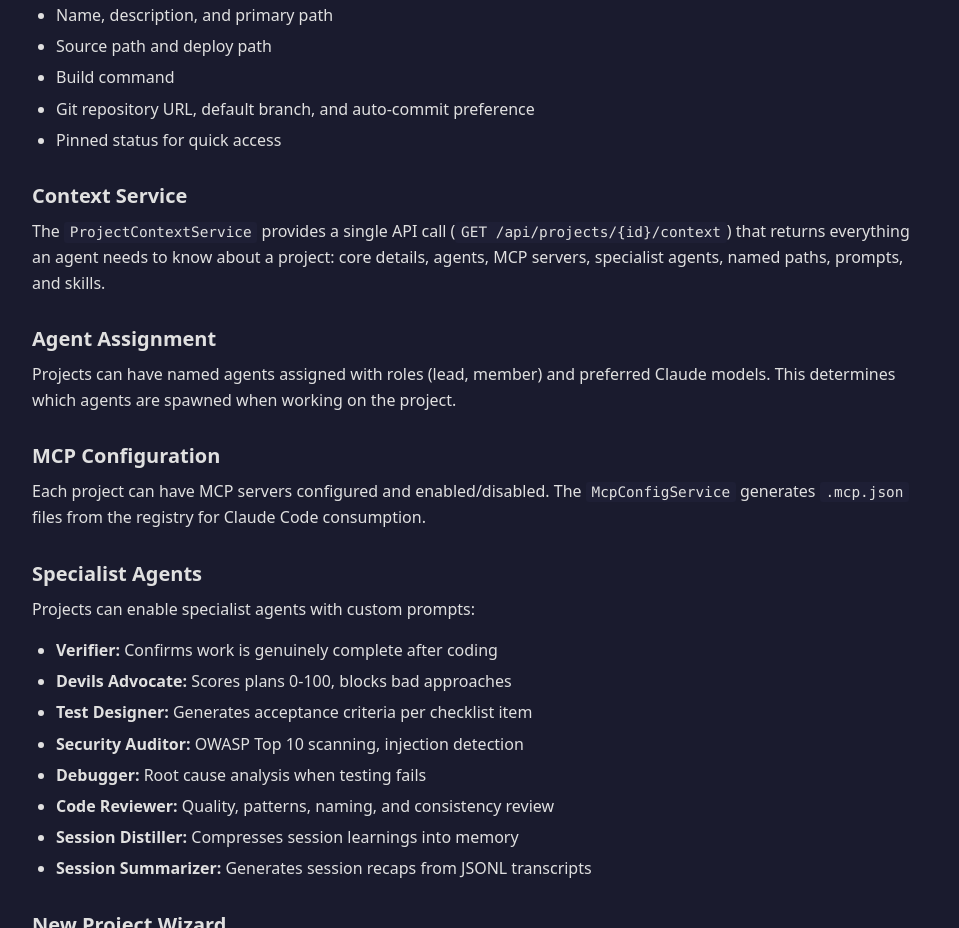
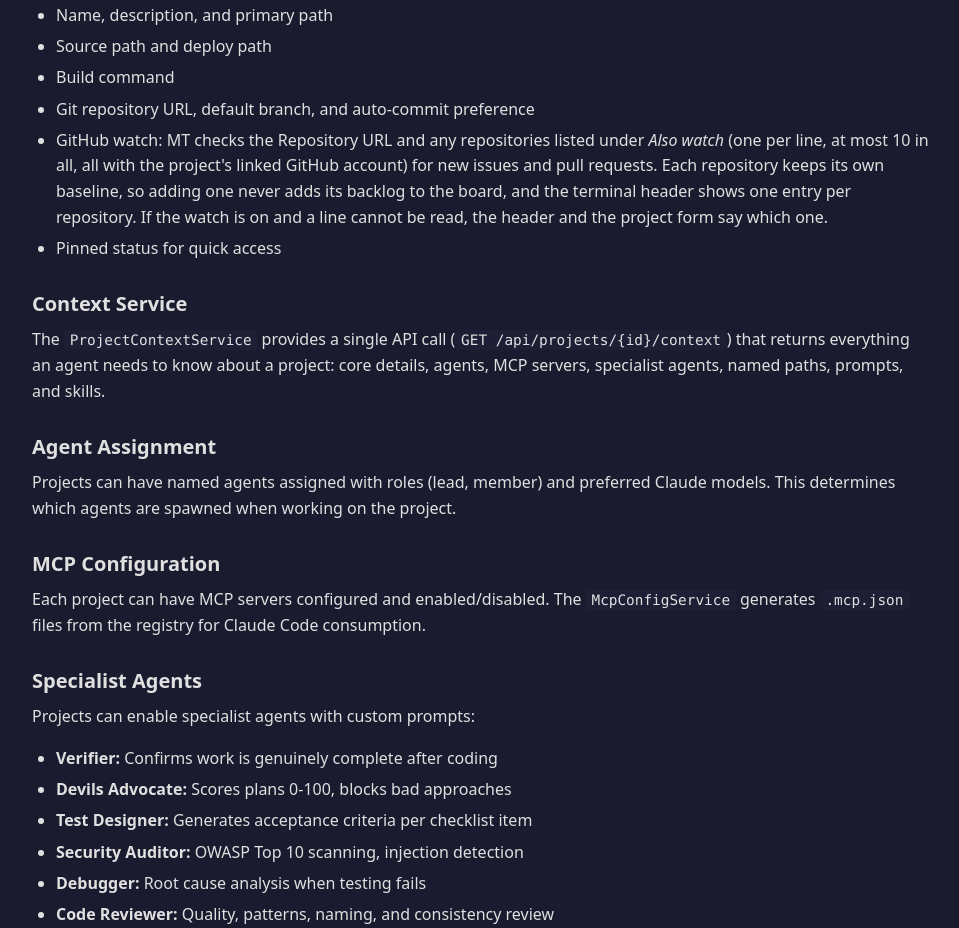
Before and after one commit to ClarionLive/multiterminal, a website: page docs/html/features.html in a window 1280 px wide. Shown: the part 9876-10804 px from the top of the page, without its empty margins (288-1247 px from the left). Drawn offline with Linux system fonts and the light colour scheme.

Commit message:
[a923589f] Docs: watch list, github_extra_repos, per-repo reset and header
Co-Authored-By: Claude Opus 5.5 <noreply@anthropic.com>

```diff
--- a/docs/html/features.html
+++ b/docs/html/features.html
@@ -428,6 +428,7 @@
           <li>Source path and deploy path</li>
           <li>Build command</li>
           <li>Git repository URL, default branch, and auto-commit preference</li>
+          <li>GitHub watch: MT checks the Repository URL and any repositories listed under <em>Also watch</em> (one per line, at most 10 in all, all with the project's linked GitHub account) for new issues and pull requests. Each repository keeps its own baseline, so adding one never adds its backlog to the board, and the terminal header shows one entry per repository. If the watch is on and a line cannot be read, the header and the project form say which one.</li>
           <li>Pinned status for quick access</li>
         </ul>
 
```
Also changed, not shown: .claude/rules/database-tables.md, .claude/rules/folder-map.md.
